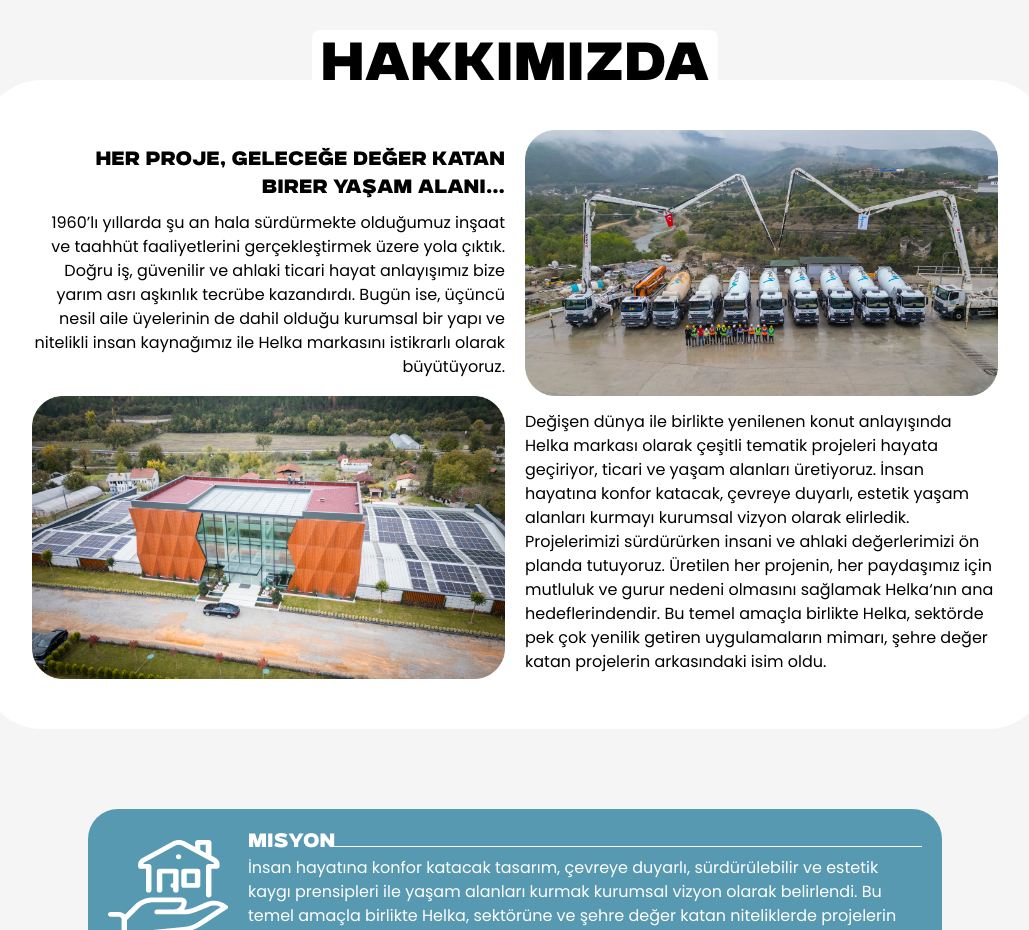
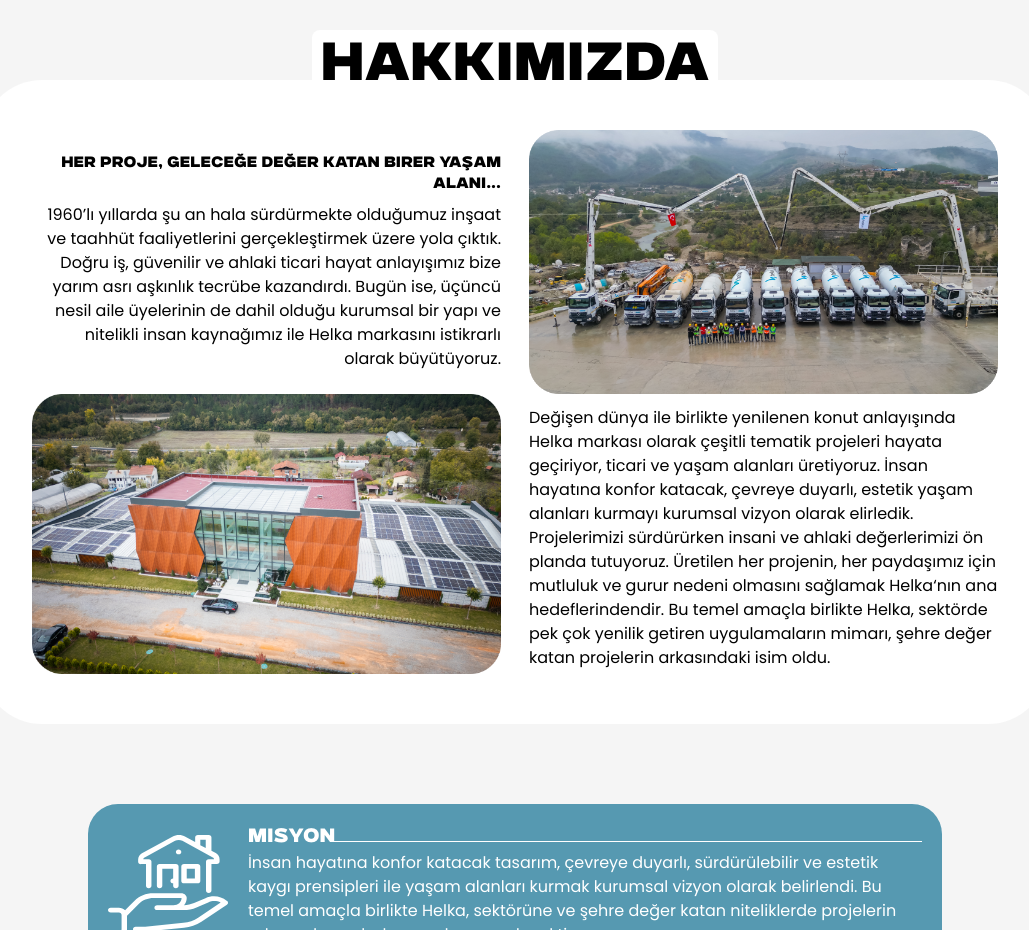
Before and after one commit to Zakerous76/helka-react, a React (Vite) app: page /kurumsal in a window 1280 px wide. Shown: the part 800-1730 px from the top of the page, without its empty margins (125-1154 px from the left). Built offline with nearby package versions, Linux system fonts and the light colour scheme.

Commit message:
minor changes

```diff
--- a/src/pages/Kurumsal.jsx
+++ b/src/pages/Kurumsal.jsx
@@ -30,10 +30,12 @@
               key={content.id}
               className={`flex flex-row ${
                 index % 2 === 0 ? "text-right" : "flex-row-reverse"
-              } gap-5 items-center`}
+              } gap-7 items-center`}
             >
               <div className="text w-1/2">
-                <h2 className=" font-semibold text-lg mb-2">{content.title}</h2>
+                <h2 className=" font-semibold text-[14px] mb-2">
+                  {content.title}
+                </h2>
                 <p className="text-black font-poppins">{content.text}</p>
               </div>
               <div className="image w-1/2">
```
